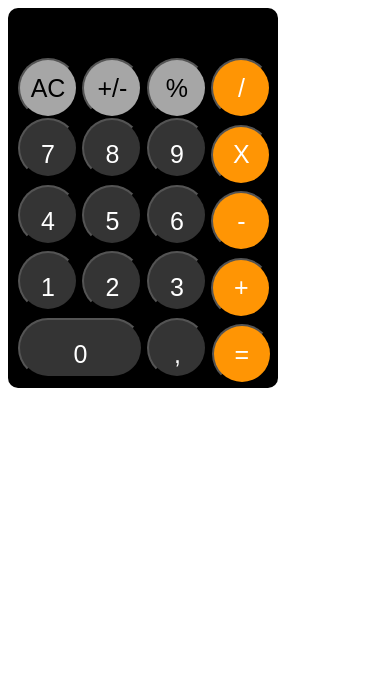
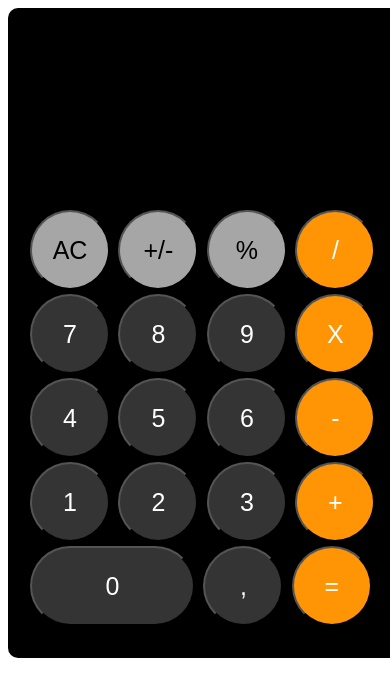
Before and after one commit to luaanlopes1/javascript, a plain HTML site: page exercicios/primeirosProjetos/calculadora/index.html in a window 390 px wide. Drawn offline with Linux system fonts and the light colour scheme.

Commit message:
responsivo

```diff
--- a/exercicios/primeirosProjetos/calculadora/style.css
+++ b/exercicios/primeirosProjetos/calculadora/style.css
@@ -3,39 +3,42 @@
 
 
 .tela {
-    width: 260px;
-    height: 50px;
+    width: 375px;
+    height: 200px;
 
 }
 
 div > #tela {
     color: white;
     margin: 0px;
-    font-size: 45px;
-    padding-bottom: 10px;
-    padding-right: 10px;
+    font-size: 65px;
+    padding-right: 30px;
+    padding-top: 120px;
     text-align: end;
 
 }
 
 #calculadora {
     background-color: black;
-    width: 260px;
-    height: 380px;
+    width: 375px;
+    height: 650px;
 
     font-family: Arial, Helvetica, sans-serif;
 
     font-weight: bold;
     border-radius: 10px;
-    padding-left: 10px;
+    padding-left: 20px;
+
 
 }
 
 button {
-    width: 60px;
-    height: 60px;
+    width: 80px;
+    height: 80px;
     border-radius: 60px;
     font-size: 25px;
+    margin: 2px;
+
 
 }
 
@@ -54,7 +57,7 @@ button {
 }
 
 #zero {
-    width: 125px;
+    width: 165px;
 }
 
 #limpar, #maismenos, #porcentagem {
```
